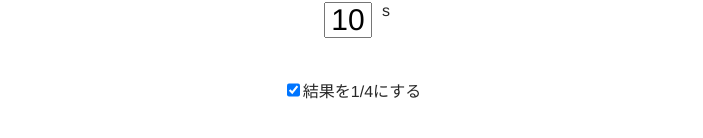
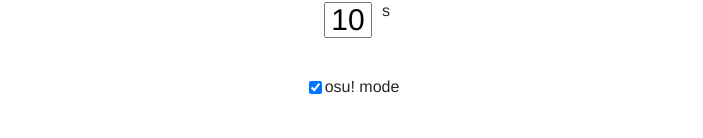
Before and after one commit to naoido/naoido.github.io, a plain HTML site: page simple-bpm-measure/index.html in a window 1280 px wide. Shown: the part 646-784 px from the top of the page, without its empty margins (288-991 px from the left). Drawn offline with Linux system fonts and the light colour scheme.

Commit message:
Update index.html

```diff
--- a/simple-bpm-measure/index.html
+++ b/simple-bpm-measure/index.html
@@ -28,7 +28,7 @@
         <p>s</p>
     </div>
     <div class="setting">
-        <input type="checkbox" id="c-1" checked="true"><p>結果を1/4にする</p>
+        <input type="checkbox" id="c-1" checked="false"><p>osu! mode</p>
     </div>
 
     <p id="result"></p>
```
